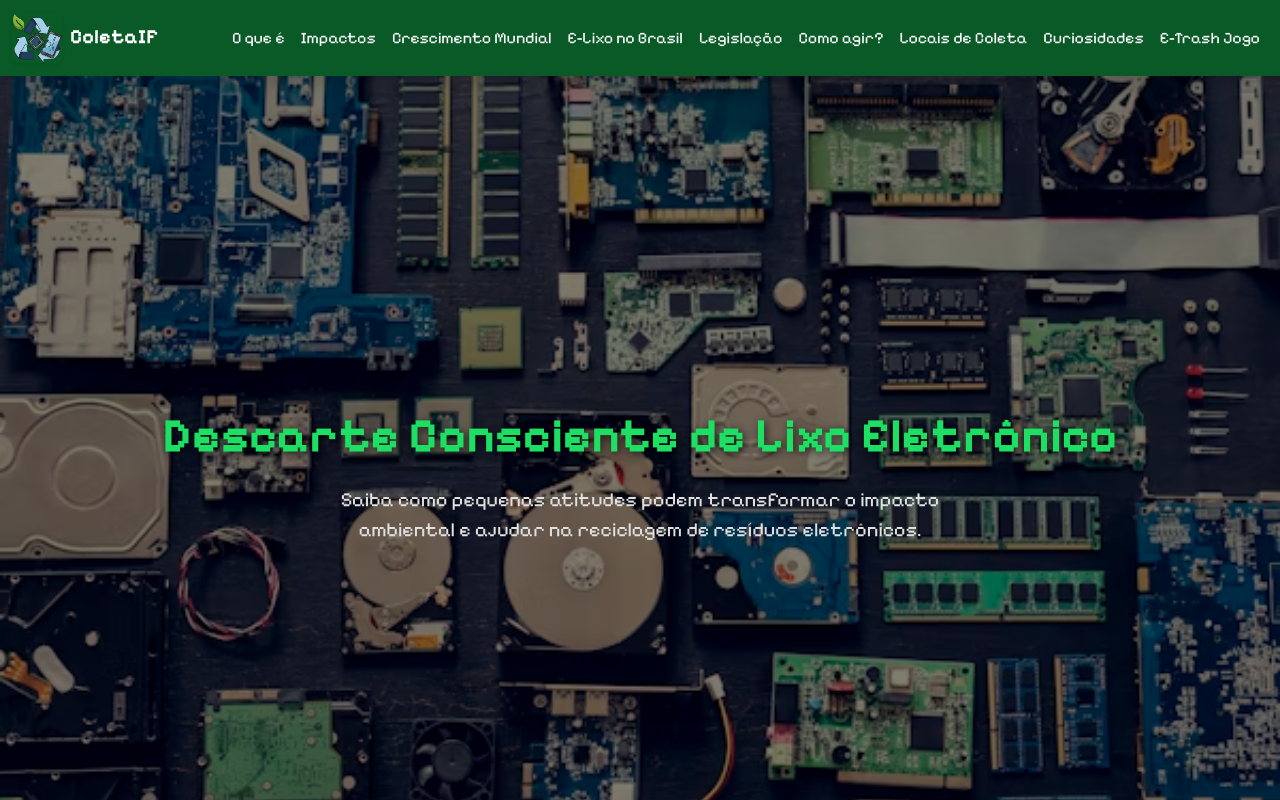
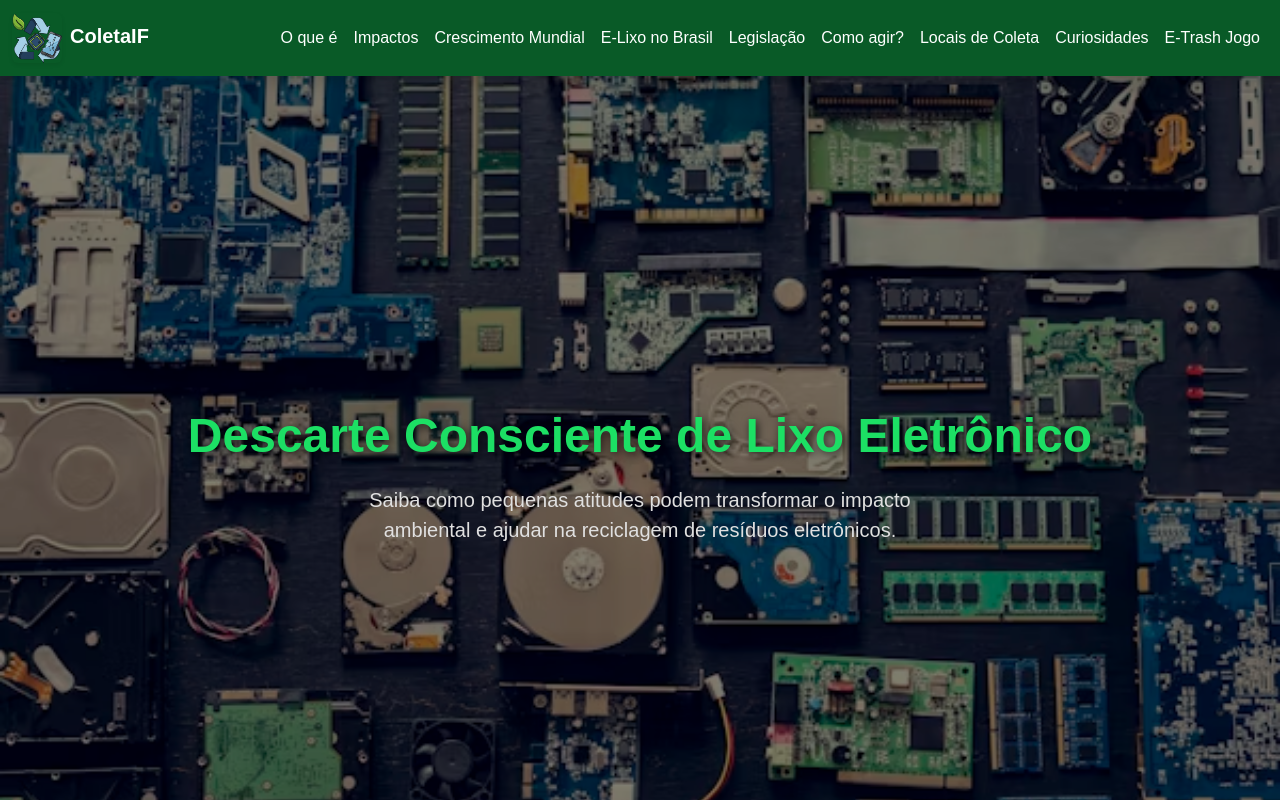
Before and after one commit to hick-hpe/informativo-lixo-eletronico, a React (Vite) app: page / in a window 1280 px wide. Shown: the top 800 px of the page. Built offline with nearby package versions, Linux system fonts and the light colour scheme.

Commit message:
style: fix fonte

```diff
--- a/src/assets/css/global.css
+++ b/src/assets/css/global.css
@@ -1,7 +1,6 @@
 * {
   margin: 0;
   padding: 0;
-  font-family: "Pixelify Sans"
 }
 
 body {
@@ -12,6 +11,7 @@ body {
 
 .app {
   text-align: center;
+  font-family: "Pixelify Sans"
 }
 
 .titulo-ctn {
```
Also changed, not shown: vercel.json, 1 other file (tests, documents, lock files or other folders).
